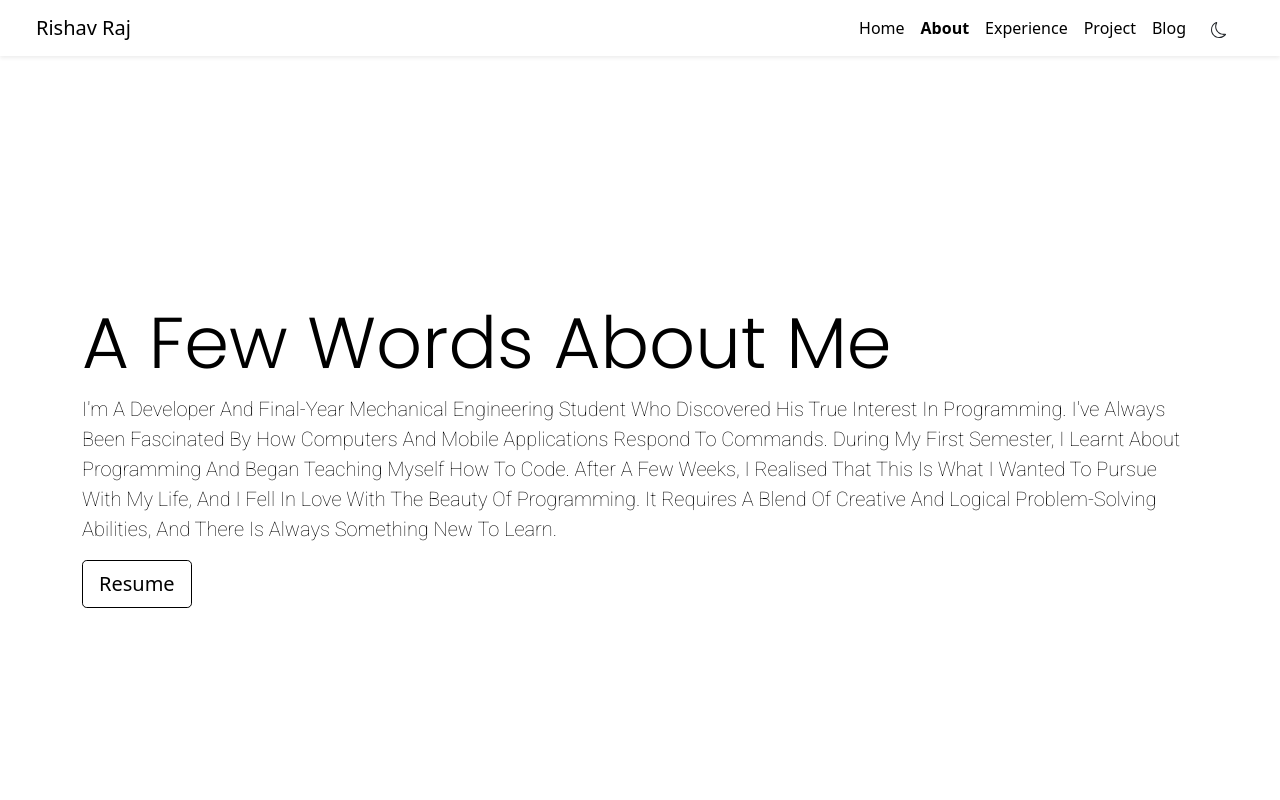
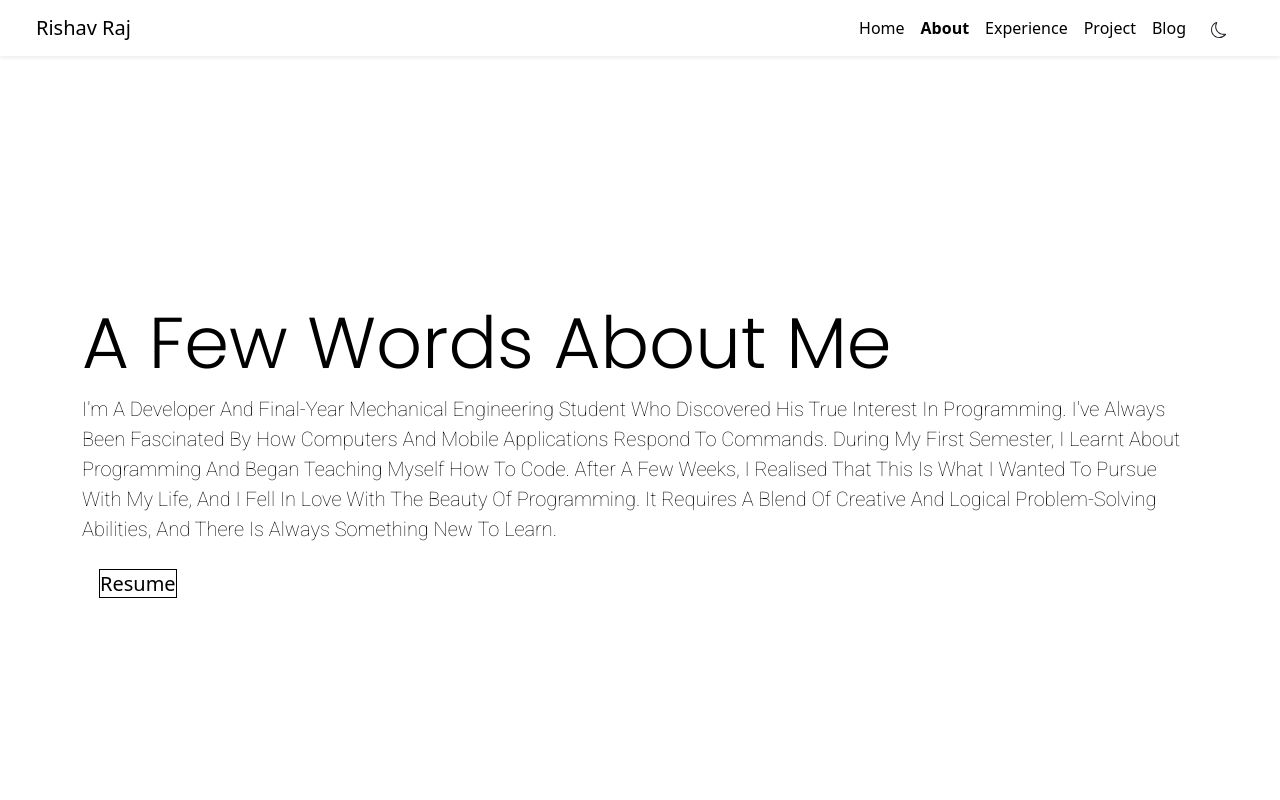
Before and after one commit to iamrishavraj1/iamrishavraj1.github.io, a React (Create React App) app: page /about in a window 1280 px wide. Shown: the top 800 px of the page. Built offline with nearby package versions, Linux system fonts and the light colour scheme.

Commit message:
Update About.js

```diff
--- a/src/pages/About.js
+++ b/src/pages/About.js
@@ -16,8 +16,8 @@ const About = ({ title }) => {
                 <div className="col-sm-12">
                   <h2 className="display-2">{describe}</h2>
                   <p className="lead"> {detail} </p>
-                  <button className="btn btn-block btn-lg resume-btn">
-                    <a href={resume} target="_blank" rel="noreferrer">
+                  <button className="btn btn-block btn-lg">
+                    <a href={resume} className="resume-btn" target="_blank" rel="noreferrer">
                       Resume
                     </a>
                   </button>
```
